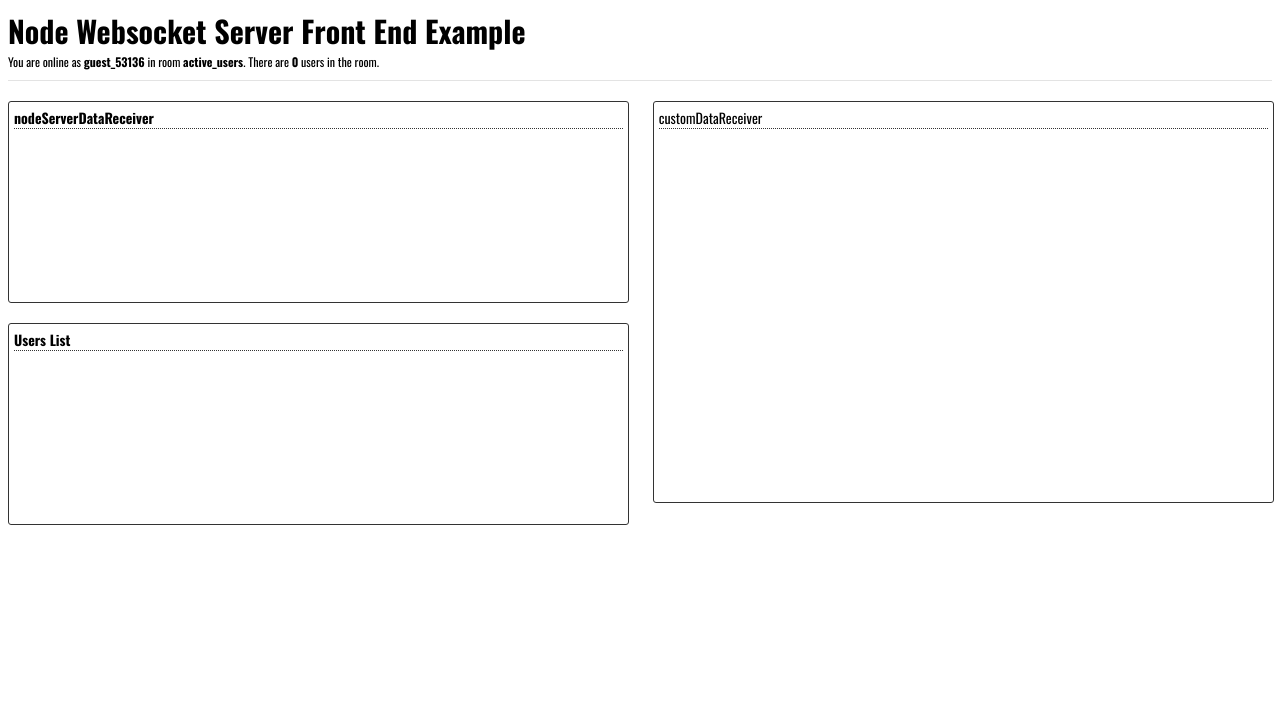
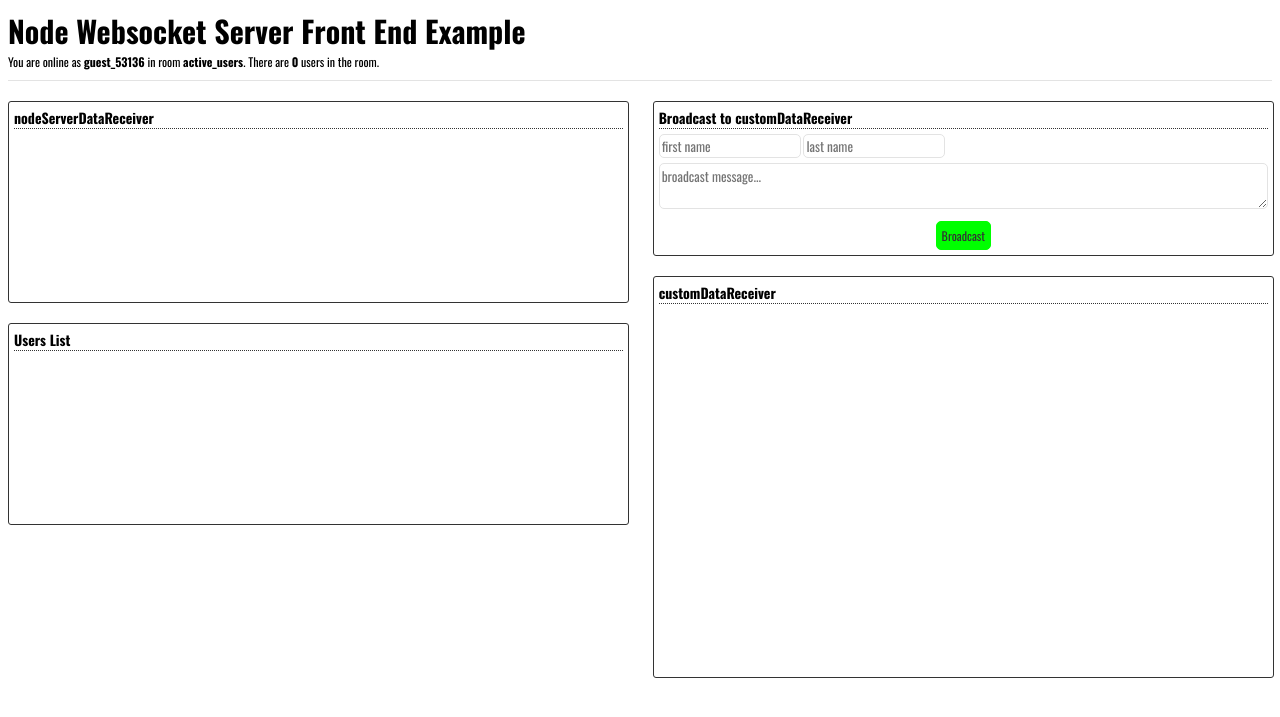
Before and after one commit to jstolpe/node_websocket_server_front, a PHP site: page / in a window 1280 px wide. Shown: the top 717 px of the page. Run offline with PHP 8.4, Linux system fonts and the light colour scheme; some libraries are stand-ins or nearby versions.

Commit message:
lots updates

```diff
--- a/css/site.css
+++ b/css/site.css
@@ -1,11 +1,45 @@
 body {
 	font-family: oswald
+}
+
+input {
+	font-family: inherit;
+	border-radius: 5px;
+	border: 1px solid #e3e3e3;
+}
+
+textarea {
+	font-family: inherit;
+	border-radius: 5px;
+	border: 1px solid #e3e3e3;
+	width: 100%;
+}
+
+#broadcast_button {
+	border: 1px solid #00ff00;
+	display: inline-block;
+	background: #00ff00;
+	border-radius: 5px;
+	color: #333;
+	cursor: pointer;
+}
+
+#broadcast_button:hover {
+	color: #fff;
+	border: 1px solid #333;
+	background: #333;
 }
 
 #user_key_container,
 #room_name_container,
 #room_user_count {
 	font-weight: bold;
+}
+
+.broadcast-action {
+	width: 100%;
+	text-align: center;
+	margin-top: 5px;
 }
 
 .container-heading {
@@ -26,6 +60,11 @@ body {
 .header-title {
 	font-size: 30px;
 	font-weight: bold;
+}
+
+.input-row {
+	width: 100%;
+	margin-top: 5px;
 }
 
 .left-bottom {
@@ -67,11 +106,22 @@ body {
 	overflow-y: scroll;
 }
 
+.output-container-broadcast {
+	font-size: 12px;
+}
+
 .output-container-right {
 	font-size: 12px;
 	height: 360px;
 	overflow-x: hidden;
 	overflow-y: scroll;
+}
+
+.output-row {
+	margin-bottom: 3px;
+	margin-top: 3px;
+	border-bottom: 1px solid #e3e3e3;
+	padding-bottom: 3px;
 }
 
 .paddings {
@@ -84,3 +134,10 @@ body {
 	width: 100%;
 	height: 400px;
 }
+
+.right-contents-broadcast {
+	border: 1px solid #333;
+	border-radius: 3px;
+	width: 100%;
+	margin-bottom: 20px;
+}
--- a/index.php
+++ b/index.html
@@ -19,26 +19,46 @@
 		<link href="css/site.css" rel="stylesheet" type="text/css">
 
 		<script>
+			// url to connect to the node websocket server
+			var websocketUrl = 'http://localhost:3000';
+
 			// generate random guest user for the example
 			var userKey = 'guest_' + Math.floor( Math.random() * 100000 );
 
-			// create a name for our room that will be created on the node websocket server
+			// create a name for the room that will be created on the node websocket server
 			var roomName = 'active_users';
 
 			$(function(){ // do stuff on page load
 				// populate the user key and room name dom elements
 				$('#user_key_container').html( userKey );
 				$('#room_name_container').html( roomName );
+
+				$('#broadcast_button').on('click', function(){
+					var firstName = $('#first_name').val();
+					var lastName = $('#last_name').val();
+					var message = $('#message').val();
+
+					if ( !firstName || !lastName || !message ) { // really good client side validation
+						alert( 'First name, last name, and message must be filled in!' );
+					} else { // all good!
+						$.ajax({ // ajax call posts form to broadcast.php which broadcasts the data to the node server
+							url: 'broadcast.php',
+							data: $('#broadcast_form').serialize(),
+							dataType: 'json',
+							type: 'post',
+						});
+					}
+				});
 			});
 
 			/**
-			 * Connet user to our room "active_users" on the node websocket server
+			 * Connet user to the room "active_users" on the node websocket server
 			 */
 			var nws = new nwsDataHandler({
 				/**
-				 * Url with the port our node websocket server is running on
+				 * Url with the port the node websocket server is running on
 				 */
-				websocketUrl: 'http://localhost:3000',
+				websocketUrl: websocketUrl,
 
 				/**
 				 * Unique user key for joining the room
@@ -51,7 +71,7 @@
 				roomName: roomName,
 
 				/**
-				 * Specify what happens when our node websocket server sends us new data
+				 * Specify what happens when the node websocket server sends us new data
 				 * on users joining/leaving the room
 				 *
 				 * @param object data from the node websocket server
@@ -60,23 +80,47 @@
 				 */
 				nodeServerDataReceiver: function( data ) {
 					// create html to display the data the node websocket server just sent us about the room
-					var html = '<div style="margin-bottom:3px;margin-top:3px;border-bottom:1px solid #e3e3e3;padding-bottom:3px">'+
+					var html = '<div class="output-row">' +
 						'<div>User Key: <b>' + data.action.userKey + '</b> ----- Action: <b>' + data.action.name + '</b> ----- Room: <b>' + data.room.name + '</b></div>' +
 					'</div>';
 
-					// append the html to our room updates container
+					// append the html to the room updates container
 					$('#room_output_container').append( html );
+
+					// scroll to bottom to see newest
+					$("#room_output_container").scrollTop( $("#room_output_container")[0].scrollHeight );
 
 					// update the room user count
 					$('#room_user_count').html( data.room.users.length );
 
-					// clear our the list of users in the room
+					// clear the the list of users in the room
 					$('#users_list_container').html( '' );
 
 					for ( var i = 0; i < data.room.users.length; i++ ) { // loop over the new updated users list and display them
 						$('#users_list_container').append('<div>' + data.room.users[i] + '</div>');
 					}
 				},
+
+				/**
+				 * Specify what happens when custom data is broadcast and received
+				 * on the node websocket server
+				 *
+				 * @param object broadcast data from the node websocket server
+				 *
+				 * @return void
+				 */
+				customDataReceiver: function( data ) {
+		  			// create html to display the data the node websocket server just sent us about the room
+					var html = '<div class="output-row">' +
+						'<div><b>' + data.first_name + ' ' + data.last_name + '</b>: ' + data.message + '</div>' +
+					'</div>';
+
+					// append the html to the room updates container
+					$('#custom_output_container').append( html );
+
+					// scroll to bottom to see newest
+					$("#custom_output_container").scrollTop( $("#custom_output_container")[0].scrollHeight );
+				}
 			});
 		</script>
 	</head>
@@ -105,10 +149,31 @@
 				</div>
 			</div>
 			<div class="main-right">
+				<div class="right-contents-broadcast">
+					<div class="paddings">
+						<div class="container-heading"><b>Broadcast to customDataReceiver</b></div>
+						<div class="output-container-broadcast">
+							<form id="broadcast_form" name="broadcast_form">
+								<div class="input-row">
+									<input type="text" id="first_name" name="first_name" placeholder="first name" />
+									<input type="text" id="last_name" name="last_name" placeholder="last name" />
+								</div>
+								<div class="input-row">
+									<textarea id="message" name="message" placeholder="broadcast message..."></textarea>
+								</div>
+							</form>
+							<div class="broadcast-action">
+								<div id="broadcast_button">
+									<div class="paddings">Broadcast</div>
+								</div>
+							</div>
+						</div>
+					</div>
+				</div>
 				<div class="right-contents">
 					<div class="paddings">
-						<div class="container-heading">customDataReceiver</div>
-						<div class="output-container-right"></div>
+						<div class="container-heading"><b>customDataReceiver</b></div>
+						<div id="custom_output_container" class="output-container-right"></div>
 					</div>
 				</div>
 			</div>
--- a/js/nwsdatahandler.js
+++ b/js/nwsdatahandler.js
@@ -11,6 +11,9 @@
  *			roomName: 'nameOfRoomUserIsJoining',
  *			nodeServerDataReceiver: function( data ) {
  *				// do stuff with the data when node websocket server broadcasts data to the room
+ *			},
+ *			customDataReceiver: function( data ) {
+ *				// do stuff when custom data is broadcast to the node websocket server
  *			}
  *		}
  * @license
@@ -47,6 +50,9 @@ var nwsDataHandler = (function( args ) {
 	 *			roomName: 'nameOfRoomUserIsJoining',
 	 *			nodeServerDataReceiver: function( data ) {
 	 *				// do stuff when node websocket server broadcasts data
+	 *			},
+	 *			customDataReceiver: function( data ) {
+	 *				// do stuff when custom data is broadcast to the node websocket server
 	 *			}
 	 *		}
 	 *
@@ -67,6 +73,14 @@ var nwsDataHandler = (function( args ) {
 
 		    // bind function to self cause we love self
 		    self.nodeServerDataReceiver.bind(self);
+		}
+
+		if ( typeof args.customDataReceiver !== 'undefined' ) { // bind custom function
+			// get the function override passed in from args
+		    self.customDataReceiver = args.customDataReceiver;
+
+		    // bind function to self cause we love self
+		    self.customDataReceiver.bind(self);
 		}
 
 		// connect to the url the websocket server is on
@@ -126,8 +140,11 @@ var nwsDataHandler = (function( args ) {
 		var self = this;
 
 		self.socket.on(self.roomName, function( data ) { // listen to room
-			// handle data received from the node websocket server for the room
-			self.nodeServerDataReceiver( data );
+			if ( 'node' == data.type ) { // handle data received from the node websocket server for the room
+				self.nodeServerDataReceiver( data );
+	  		} else if ( 'custom' == data.type ) { // incoming custom data!
+	  			self.customDataReceiver( data );
+	  		}
 	  	});
 	};
 
```
Also changed, not shown: broadcast.php (added, +38 -0 lines), howto/about.txt (+49 -0 lines), howto/run.txt (+7 -0 lines), howto/setup.txt (deleted, +0 -16 lines).
